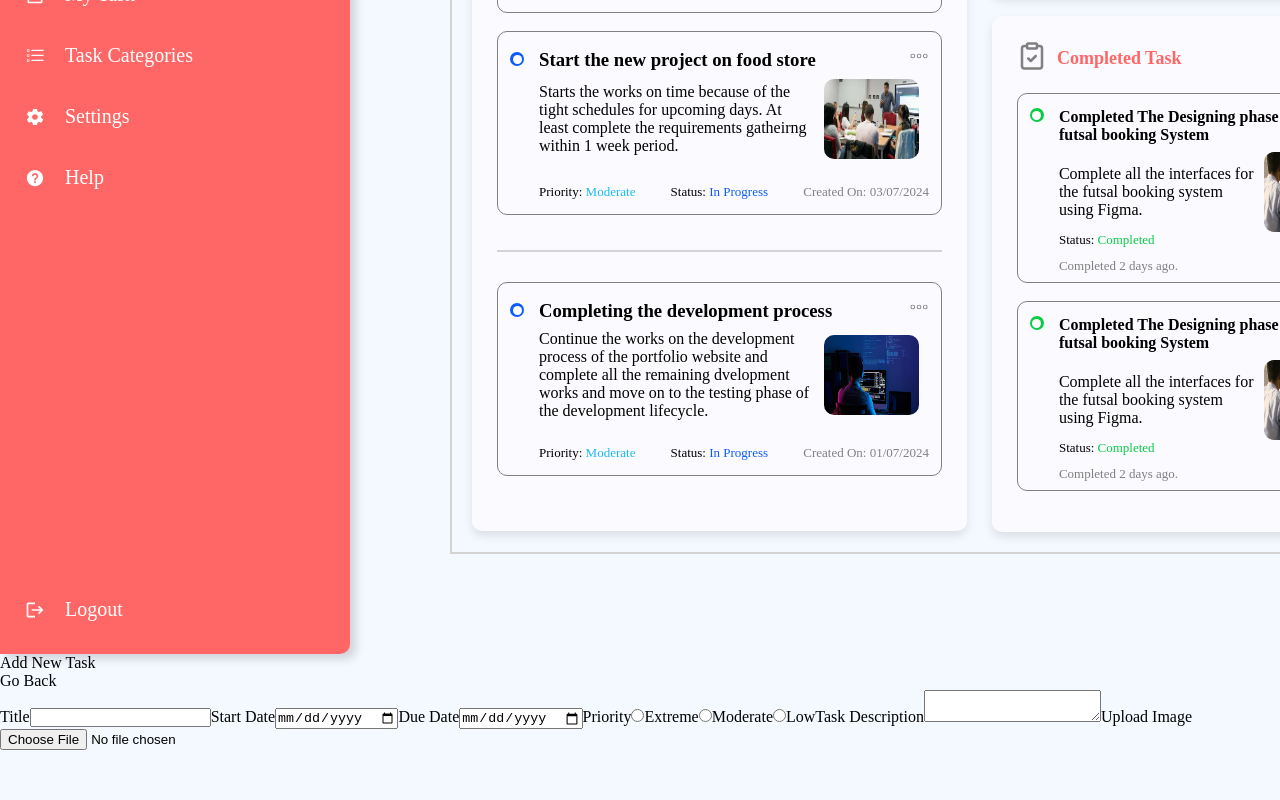
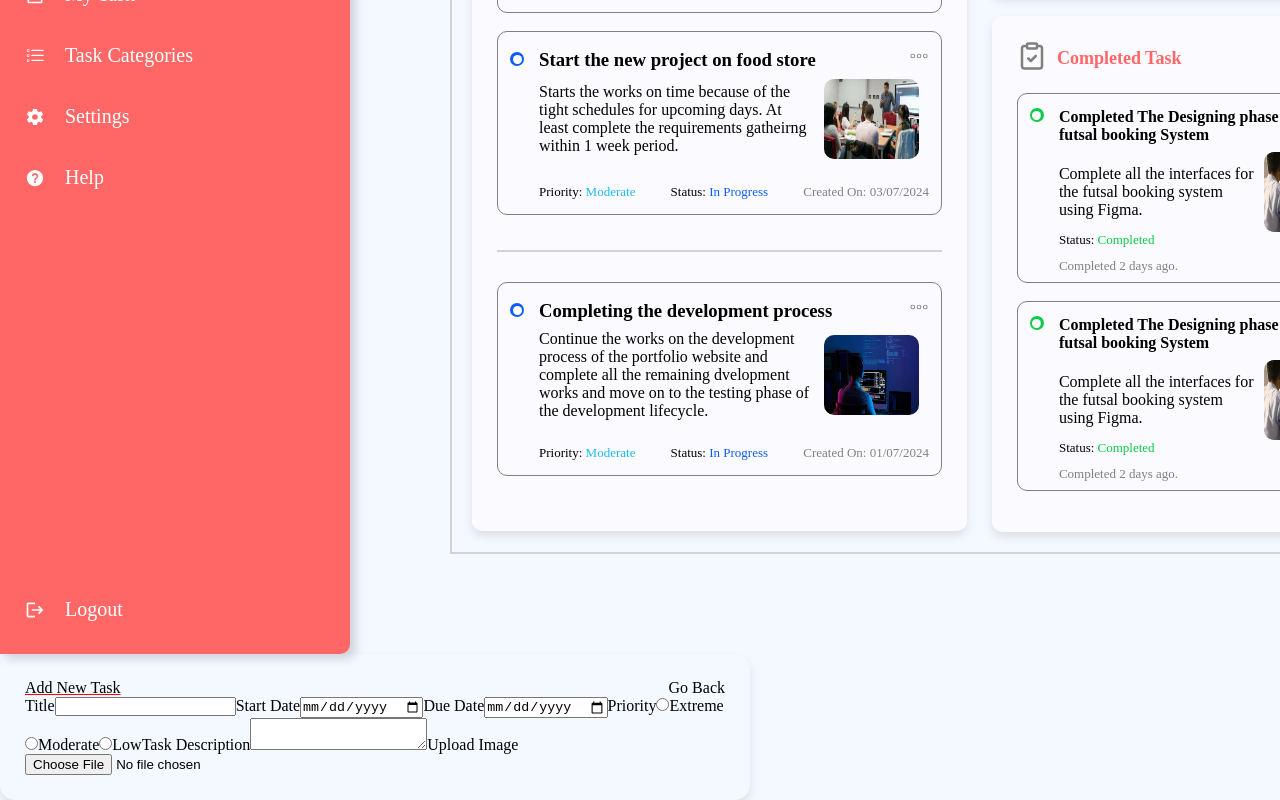
Before and after one commit to Akmal1796/ToDoApp, a React (Vite) app: page / in a window 1280 px wide. Shown: the part 444-1244 px from the top of the page. Before the commit the page ends 1194 px from the top, so only its background shows below. Built offline with nearby package versions, Linux system fonts and the light colour scheme.

Commit message:
Started to design the form

```diff
--- a/src/Components/TaskForm.css
+++ b/src/Components/TaskForm.css
@@ -0,0 +1,19 @@
+.form-container {
+    width: 700px;
+    border: none;
+    box-shadow: 0 5px 10px rgba(0, 0, 0, 0.1);
+    padding: 25px;
+    border-radius: 15px;
+}
+
+.form-header {
+    display: flex;
+    align-items: center;
+    justify-content: space-between;
+}
+
+.form-header-left {
+    text-decoration: underline;
+    text-decoration-color: red;
+    line-height: 4px;
+}
--- a/src/Components/TaskForm.jsx
+++ b/src/Components/TaskForm.jsx
@@ -3,10 +3,10 @@ import './TaskForm.css'
 
 const TaskForm = () => {
   return (
-    <div>
+    <div className='form-container'>
         <div className='form-header'>
-            <p>Add New Task</p>
-            <p>Go Back</p>
+            <div className='form-header-left'>Add New Task</div>
+            <div className='form-header-right'>Go Back</div>
         </div>
         <div className='form-content'>
             <form>
```
